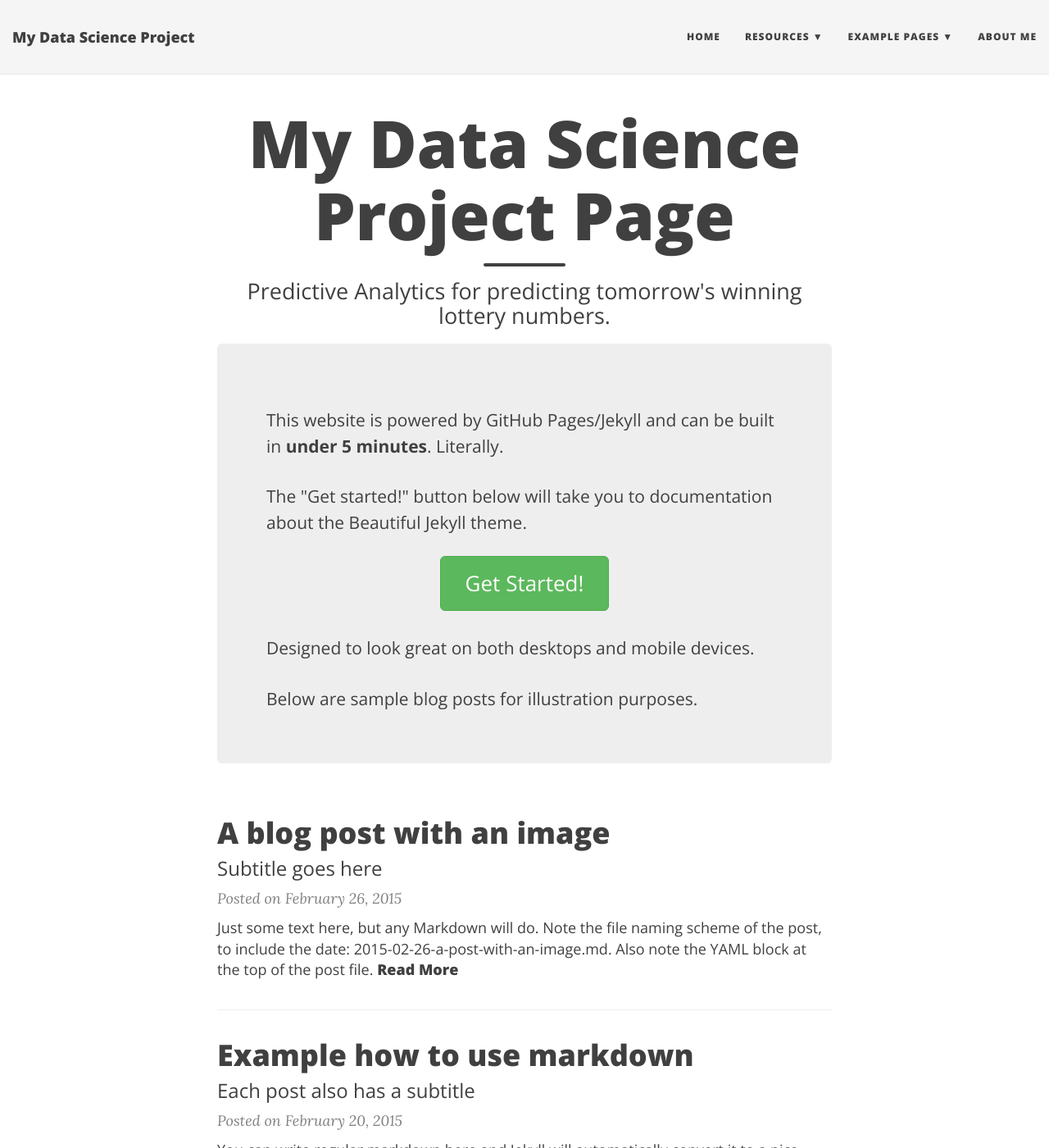
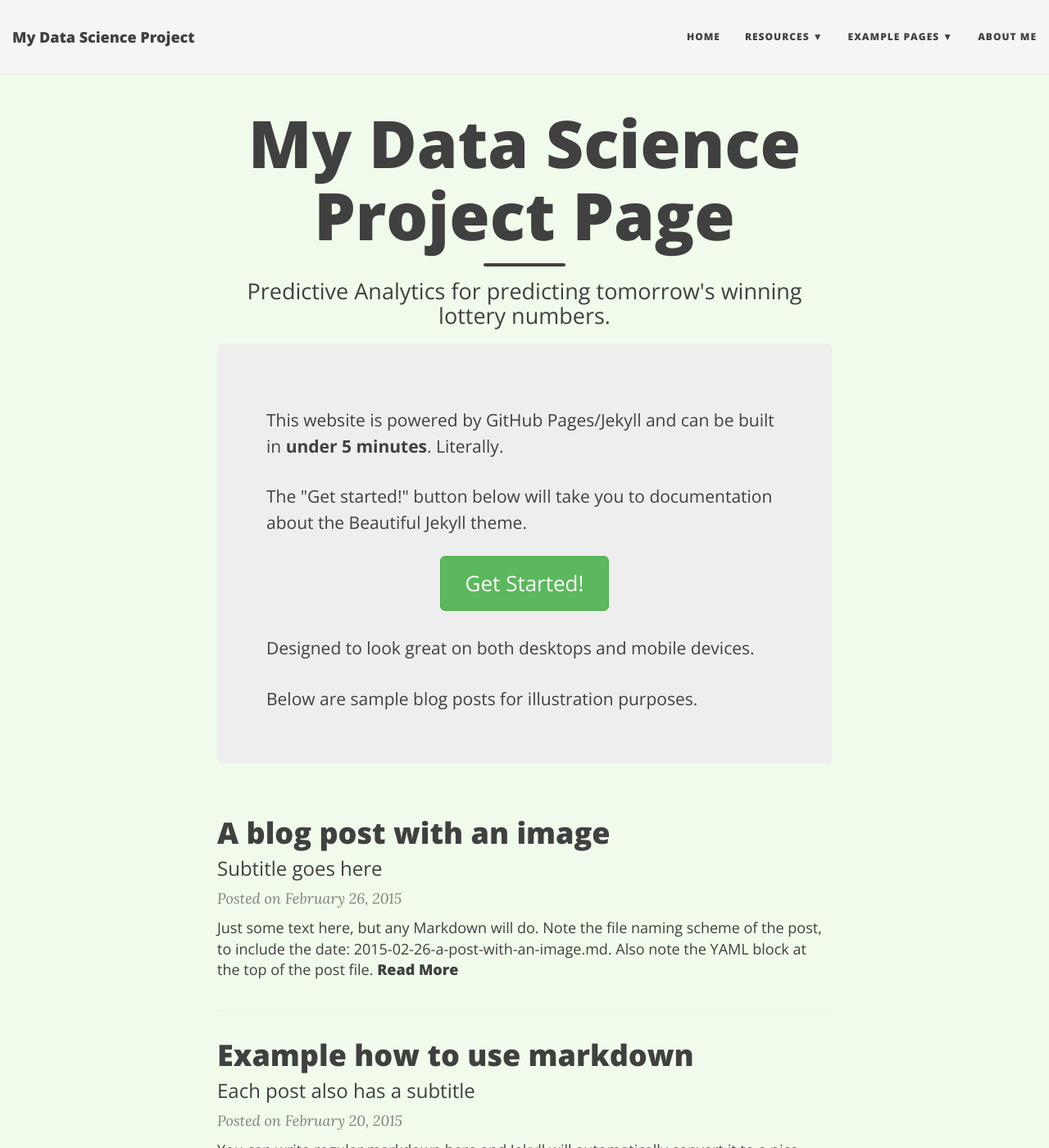
Before and after one commit to Monarch2018/ev_prediction, a Jekyll site: the page built from index.html, in a window 1280 px wide and 1400 px high. Shown: the whole window at 82% size. Built offline with Jekyll 4.4.1, drawn with Linux system fonts in a browser that asks for light colours; nearby versions of some CDN libraries; the list of posts is cut into pages by our own code.

Commit message:
Update main.css

```diff
--- a/css/main.css
+++ b/css/main.css
@@ -7,7 +7,7 @@ body {
   font-size: 18px;
   color: #404040;
   position: relative;
-  background: #FFF;
+  background: #F0FBEB;
 }
 p {
   line-height: 1.5;
```
